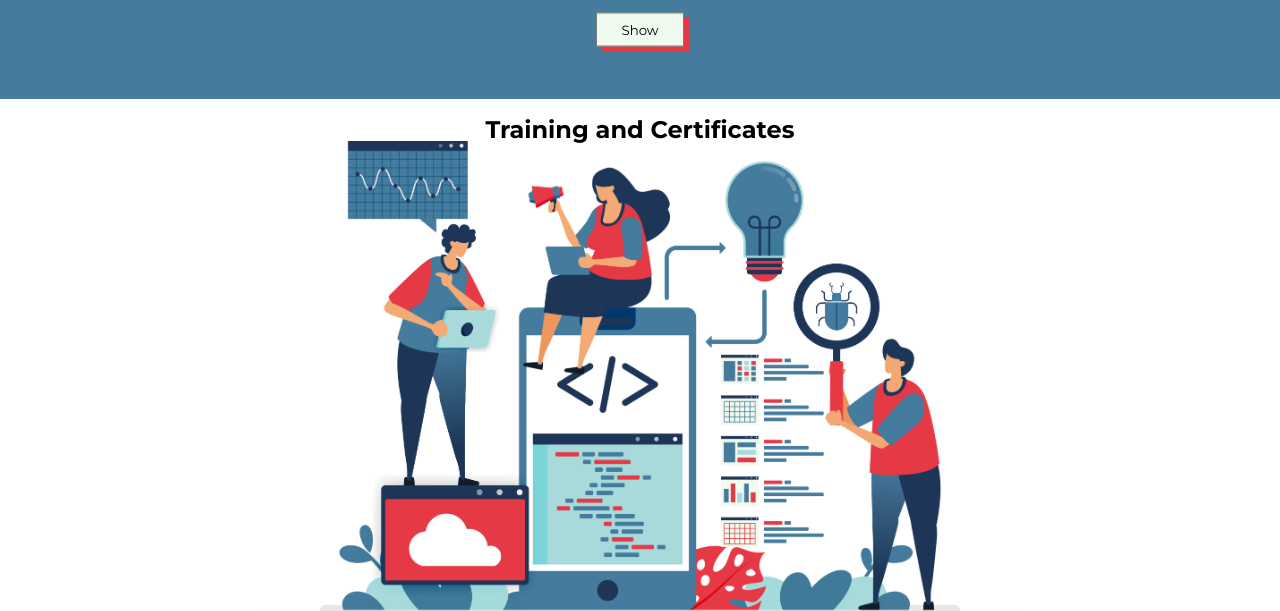
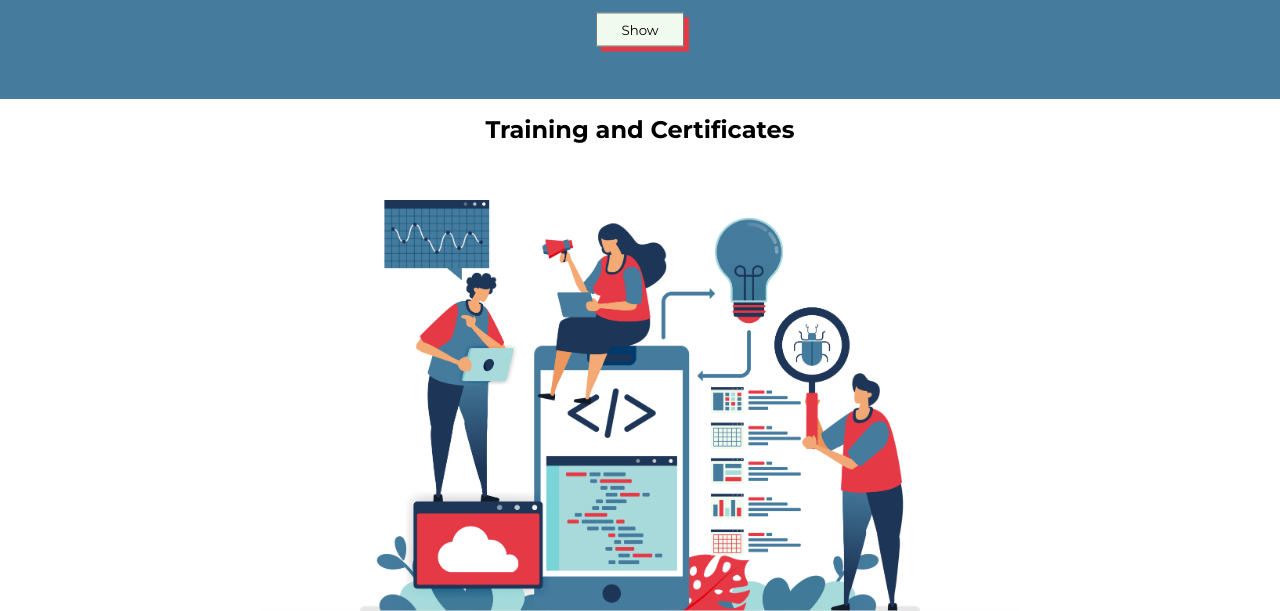
Before and after one commit to Madobyte/madobyte.github.io, a plain HTML site: page index.html in a window 1280 px wide. Shown: the part 2226-2837 px from the top of the page. Drawn offline with Linux system fonts and the light colour scheme.

Commit message:
Changed background size.

```diff
--- a/assets/css/certificates.scss
+++ b/assets/css/certificates.scss
@@ -2,6 +2,6 @@
   background: url($cert-bg-url);
   background-repeat: no-repeat;
   background-position: bottom center;
-  background-size: 80vmin;
+  background-size: 70vmin;
   height: 500px;
 }
```
Also changed, not shown: app.css.
